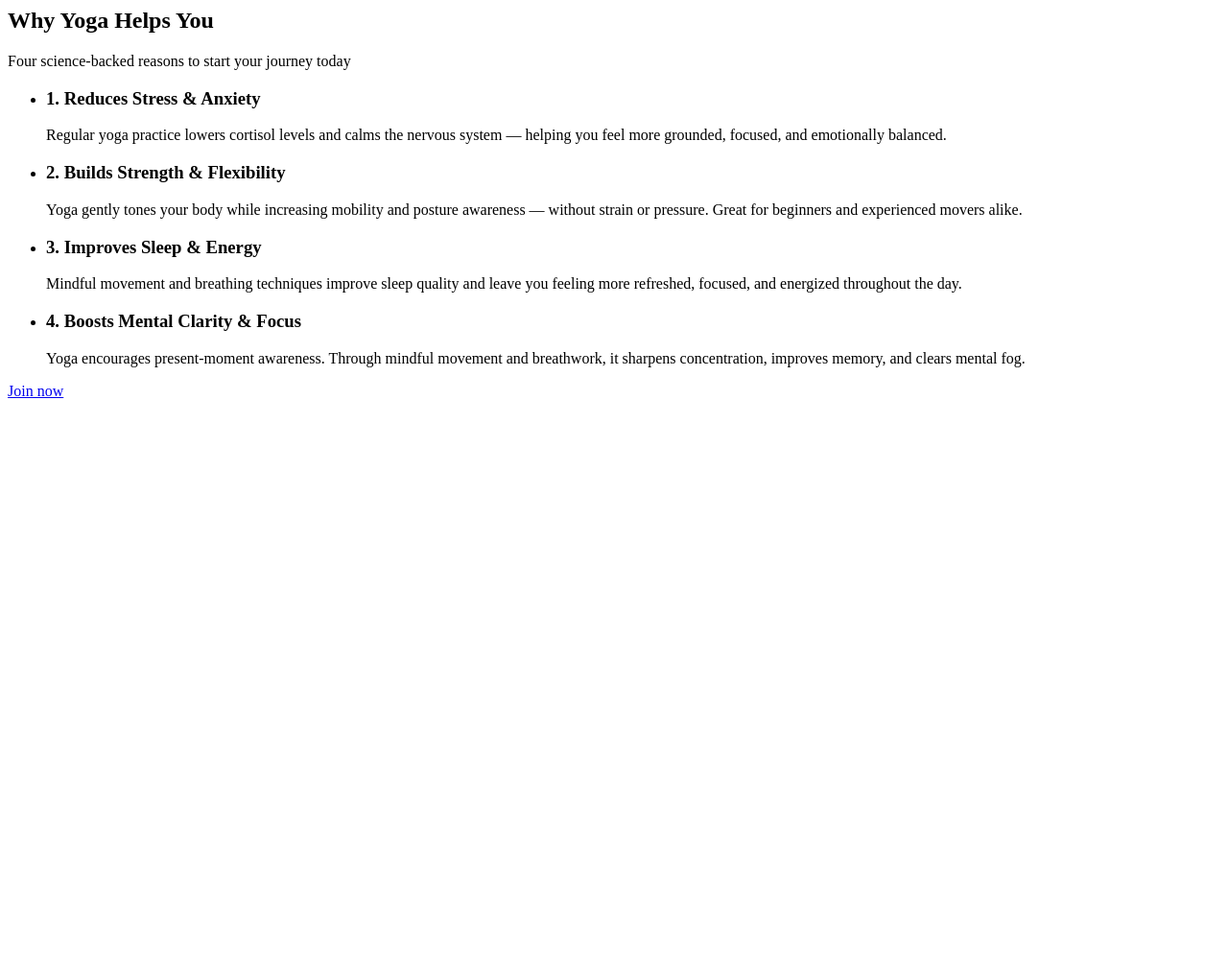
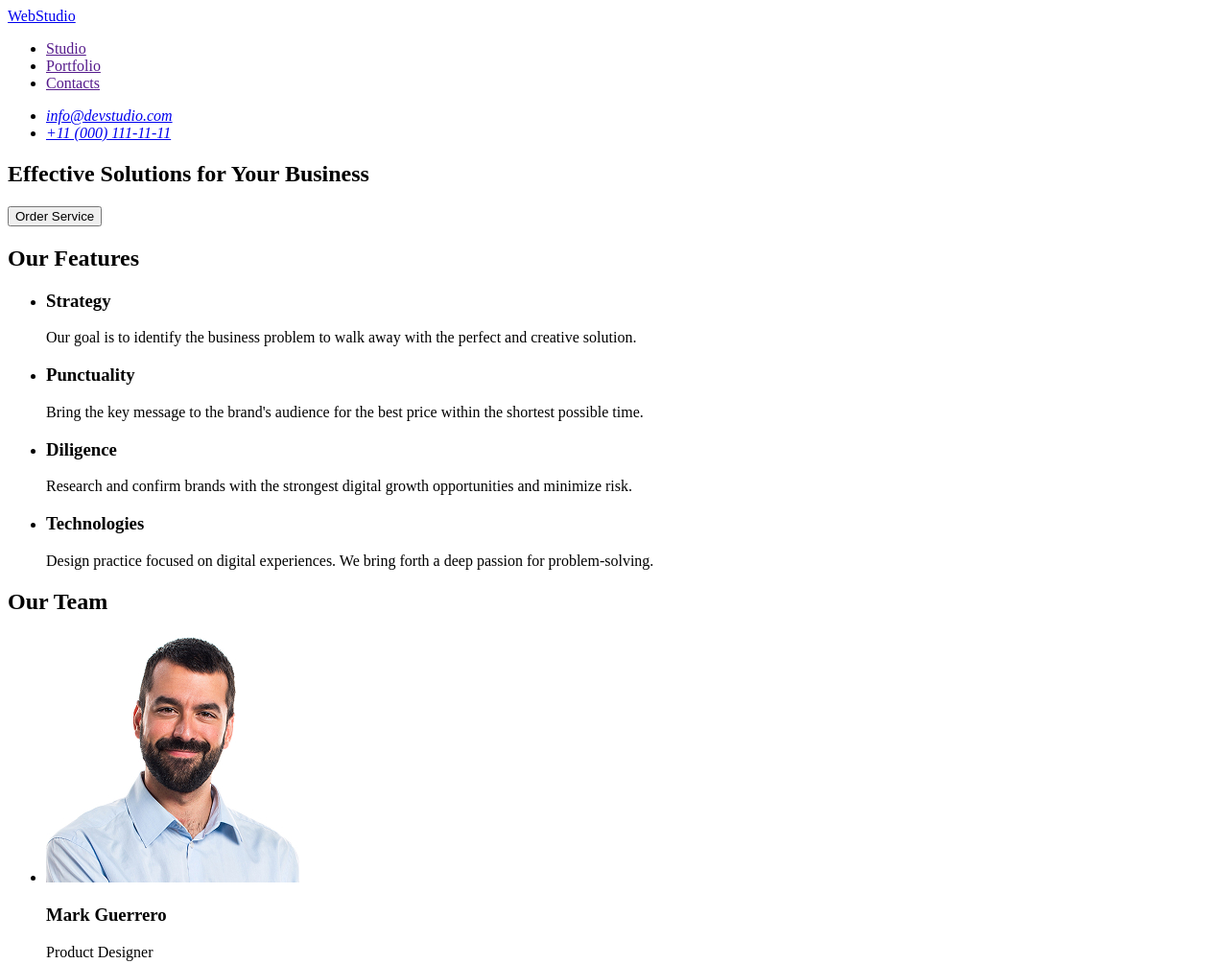
Before and after one commit to genius-test1313/goit-markup-hw-01, a plain HTML site: page index.html in a window 1280 px wide. Shown: the top 1005 px of the page at 96% size. Before the commit the page ends 800 px from the top, so only its background shows below. Drawn offline with Linux system fonts and the light colour scheme.

Commit message:
Update index.html

```diff
--- a/index.html
+++ b/index.html
@@ -1,42 +1,117 @@
-<section class="about-us">
-  <div class="container">
+<!DOCTYPE html>
+<html lang="en">
+  <head>
+    <meta charset="UTF-8" />
+    <meta name="viewport" content="width=device-width, initial-scale=1.0" />
+    <title>WebStudio</title>
+  </head>
+  <body>
+    <header>
+      <nav>
+        <a href="./index.html">WebStudio</a>
+        <ul>
+          <li><a href="">Studio</a></li>
+          <li><a href="">Portfolio</a></li>
+          <li><a href="">Contacts</a></li>
+        </ul>
+      </nav>
+      <address>
+        <ul>
+          <li><a href="mailto:info@devstudio.com">info@devstudio.com</a></li>
+          <li><a href="tel:+110001111111">+11 (000) 111-11-11</a></li>
+        </ul>
+      </address>
+    </header>
 
-    <h2 class="about-title">Why Yoga Helps You</h2>
-    <p class="about-subtitle">Four science-backed reasons to start your journey today</p>
+    <main>
+      <section>
+        <h1>Effective Solutions for Your Business</h1>
+        <button type="button">Order Service</button>
+      </section>
 
-    <ul class="about-list">
+      <section>
+        <h2>Our Features</h2>
+        <ul>
+          <li>
+            <h3>Strategy</h3>
+            <p>
+              Our goal is to identify the business problem to walk away with the
+              perfect and creative solution.
+            </p>
+          </li>
+          <li>
+            <h3>Punctuality</h3>
+            <p>
+              Bring the key message to the brand's audience for the best price
+              within the shortest possible time.
+            </p>
+          </li>
+          <li>
+            <h3>Diligence</h3>
+            <p>
+              Research and confirm brands with the strongest digital growth
+              opportunities and minimize risk.
+            </p>
+          </li>
+          <li>
+            <h3>Technologies</h3>
+            <p>
+              Design practice focused on digital experiences. We bring forth a
+              deep passion for problem-solving.
+            </p>
+          </li>
+        </ul>
+      </section>
 
-      <li class="about-item">
-        <article class="about-card">
-          <h3 class="about-card-title">1. Reduces Stress & Anxiety</h3>
-          <p class="about-card-text">Regular yoga practice lowers cortisol levels and calms the nervous system — helping you feel more grounded, focused, and emotionally balanced.</p>
-        </article>
-      </li>
+      <section>
+        <h2>Our Team</h2>
+        <ul>
+          <li>
+            <img
+              src="./images/team-1.jpg"
+              alt="Product Designer Mark Guerrero"
+              width="264"
+            />
+            <h3>Mark Guerrero</h3>
+            <p>Product Designer</p>
+          </li>
+          <li>
+            <img
+              src="./images/team-2.jpg"
+              alt="Frontend Developer Tom Ford"
+              width="264"
+            />
+            <h3>Tom Ford</h3>
+            <p>Frontend Developer</p>
+          </li>
+          <li>
+            <img
+              src="./images/team-3.jpg"
+              alt="Marketing Camila Garcia"
+              width="264"
+            />
+            <h3>Camila Garcia</h3>
+            <p>Marketing</p>
+          </li>
+          <li>
+            <img
+              src="./images/team-4.jpg"
+              alt="UI Designer Daniel Wilson"
+              width="264"
+            />
+            <h3>Daniel Wilson</h3>
+            <p>UI Designer</p>
+          </li>
+        </ul>
+      </section>
+    </main>
 
-      <li class="about-item">
-        <article class="about-card">
-          <h3 class="about-card-title">2. Builds Strength & Flexibility</h3>
-          <p class="about-card-text">Yoga gently tones your body while increasing mobility and posture awareness — without strain or pressure. Great for beginners and experienced movers alike.</p>
-        </article>
-      </li>
-
-      <li class="about-item">
-        <article class="about-card">
-          <h3 class="about-card-title">3. Improves Sleep & Energy</h3>
-          <p class="about-card-text">Mindful movement and breathing techniques improve sleep quality and leave you feeling more refreshed, focused, and energized throughout the day.</p>
-        </article>
-      </li>
-
-      <li class="about-item">
-        <article class="about-card">
-          <h3 class="about-card-title">4. Boosts Mental Clarity & Focus</h3>
-          <p class="about-card-text">Yoga encourages present-moment awareness. Through mindful movement and breathwork, it sharpens concentration, improves memory, and clears mental fog.</p>
-        </article>
-      </li>
-
-    </ul>
-
-    <a href="#pricing" class="about-btn">Join now</a>
-
-  </div>
-</section>
+    <footer>
+      <a href="./index.html">WebStudio</a>
+      <p>
+        Increase the flow of customers and sales for your business with digital
+        marketing & growth solutions.
+      </p>
+    </footer>
+  </body>
+</html>
```
